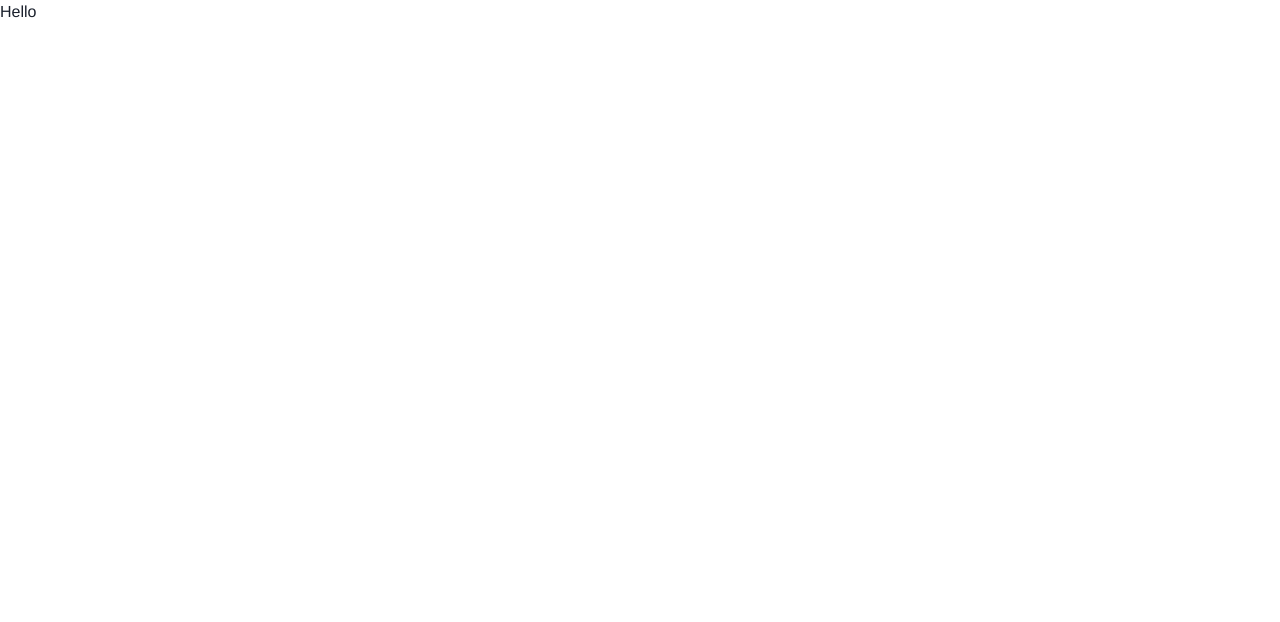
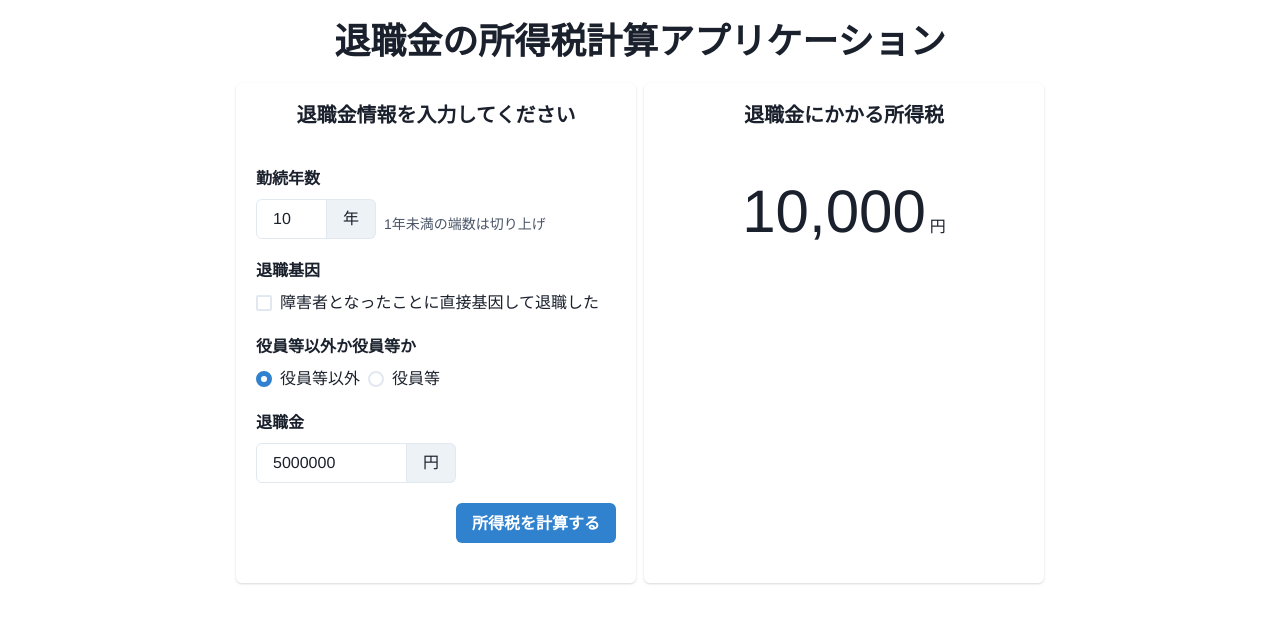
Before and after one commit to ttakuma17/tax-ui, a React (Create React App) app: page / in a window 1280 px wide. Shown: the top 622 px of the page. Built offline with nearby package versions, Linux system fonts and the light colour scheme.

Commit message:
レイアウトとAPIを分けてStoryの表示する

```diff
--- a/src/App.tsx
+++ b/src/App.tsx
@@ -3,11 +3,14 @@ import { QueryClient, QueryClientProvider } from '@tanstack/react-query'
 import { ChakraProvider } from '@chakra-ui/react'
 
 import { theme } from './theme'
+import { Page } from './Page'
 
 const queryClient = new QueryClient()
 
 export const App = () => (
   <QueryClientProvider client={queryClient}>
-    <ChakraProvider theme={theme}>Hello</ChakraProvider>
+    <ChakraProvider theme={theme}>
+      <Page />
+    </ChakraProvider>
   </QueryClientProvider>
 )
--- a/src/Page.tsx
+++ b/src/Page.tsx
@@ -5,18 +5,24 @@ import { Heading, HStack, Spacer, VStack } from '@chakra-ui/react';
 import { InputForm } from './InputForm';
 import { Result } from './Result';
 
+type PresentationProps = {
+    tax: number | null
+}
+
 export const Page = () => {
     // TODO APIからデータを取得する
     const [tax] = useState(10000)
-    return (
+    return <Presentation tax={tax} />
+}
+
+export const Presentation = ({ tax }: PresentationProps) => (
     <VStack marginY={5} spacing={5} w="100%" minW="800px">
         <Heading>退職金の所得税計算アプリケーション</Heading>
         <HStack w="100%">
             <Spacer />
             <InputForm w="400px" h="500px" />
-                <Result w={400} h={500} tax={tax} />
+            <Result w="400px" h="500px" tax={tax} />
             <Spacer />
         </HStack>
     </VStack>
 )
-}
```
Also changed, not shown: 1 other file (tests, documents, lock files or other folders). Lines whose indentation alone changed are shown as unchanged.
